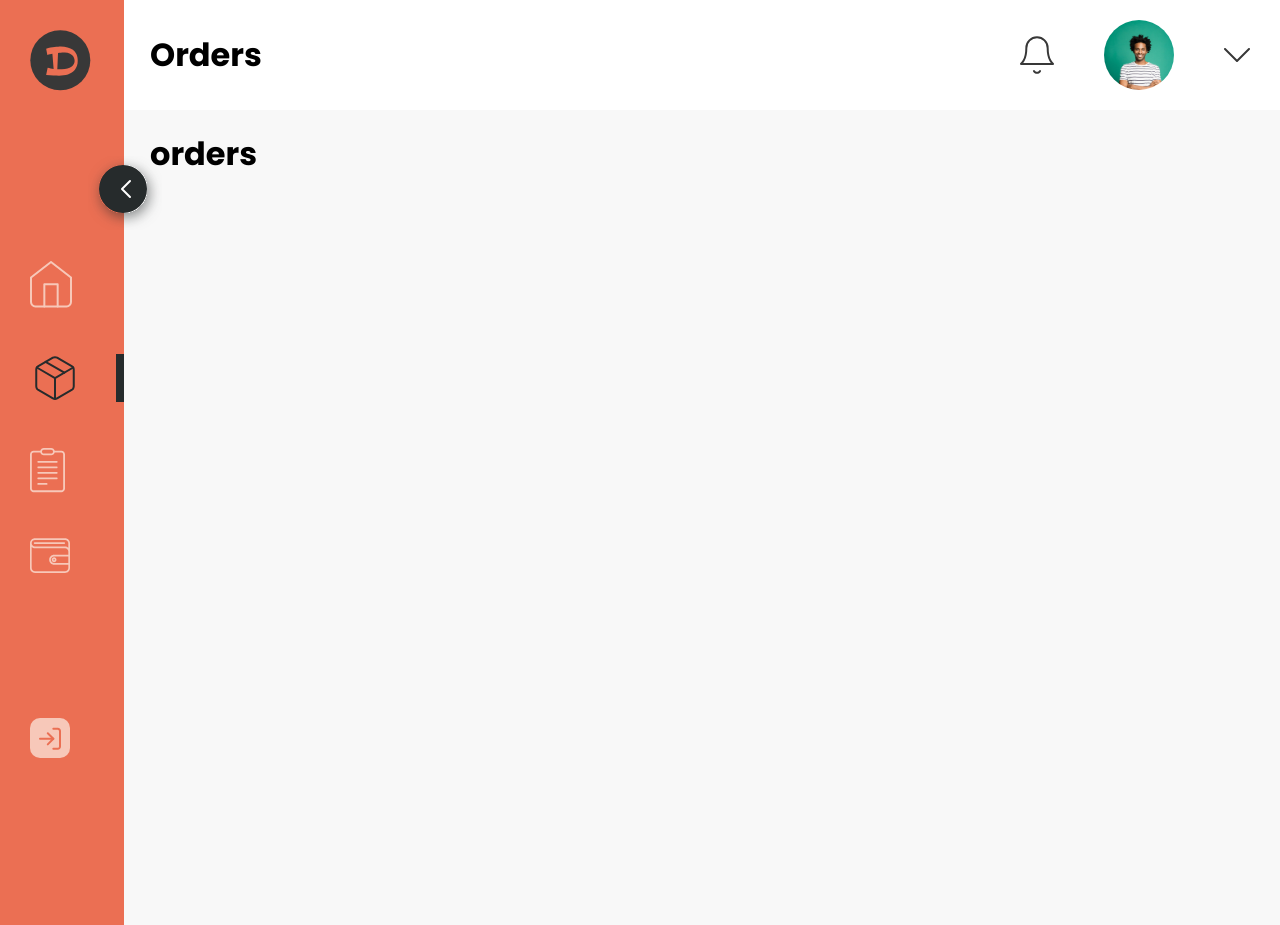
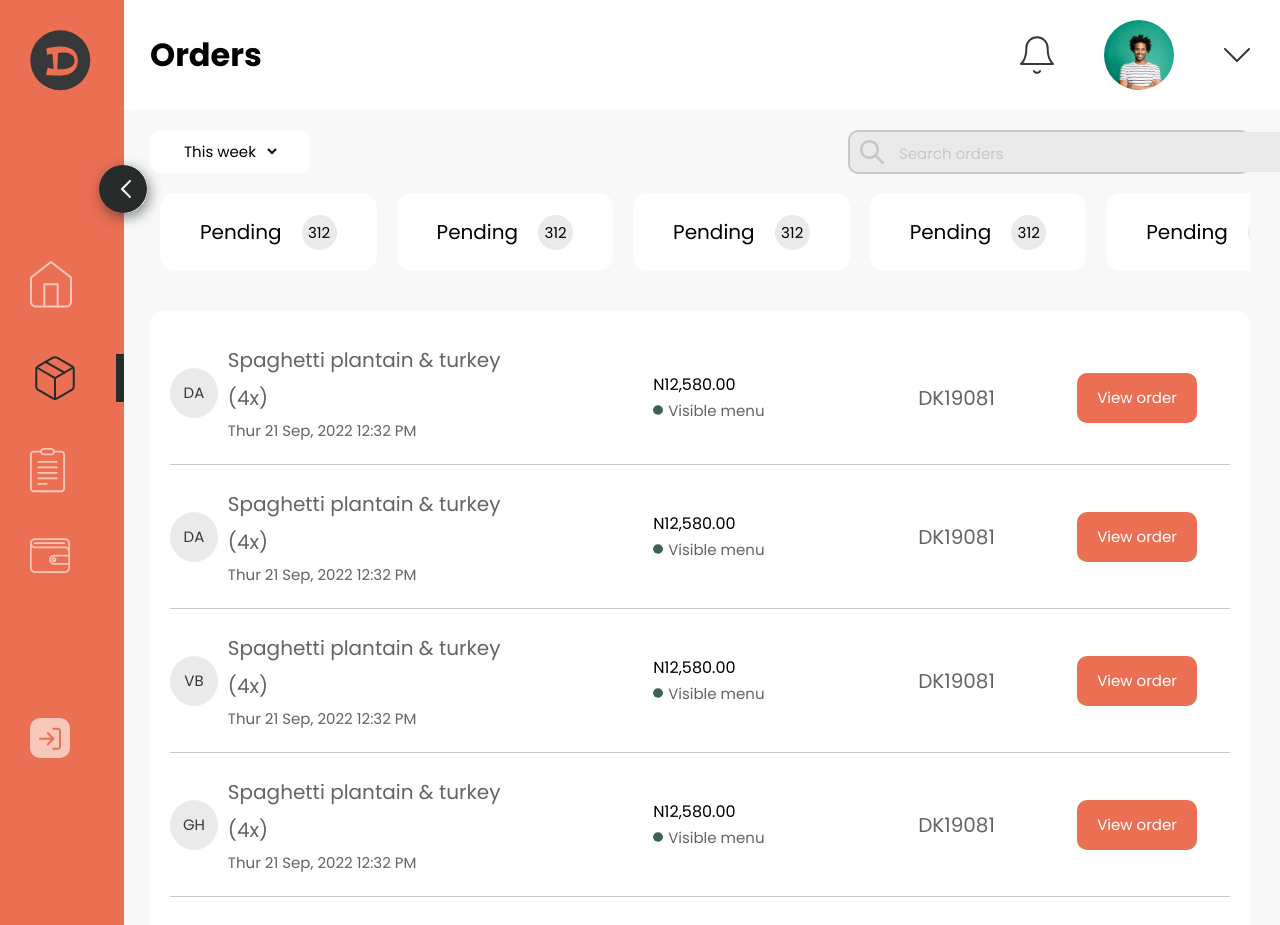
Before and after one commit to Doormart/dukavendor_web, a React (Create React App) app in the folder dukavendor_web/: page /orders in a window 1280 px wide. Shown: the top 925 px of the page. Built offline with nearby package versions, Linux system fonts and the light colour scheme.

Commit message:
completed all pages for review

```diff
--- a/dukavendor_web/src/index.css
+++ b/dukavendor_web/src/index.css
@@ -11,60 +11,70 @@ body {
   height: 100vh;
   /* overflow: hidden; */
 }
-.dashbord-container{
+
+.dashbord-container {
   display: flex;
   width: 100%;
   flex-direction: row;
 }
-.side-nav-register{
+
+.side-nav-register {
   width: 20%;
   min-width: 200px;
-  background-color:  #262B2C;
+  background-color: #262B2C;
   text-align: center;
   padding: 29px;
   min-height: 100vh
 }
-.button-section{
+
+.button-section {
   display: flex;
   flex-direction: row;
   align-items: center;
   margin-top: 30px;
   margin-bottom: 70px;
 }
-.reg-btn{
+
+.reg-btn {
   background: #476A6F;
   border-radius: 10px 0px 0px 10px;
   padding: 16px 24px;
-  border:none;
+  border: none;
   width: 100%;
   color: white;
 
 }
-.logo-btn{
+
+.logo-btn {
   background: #D9D9D9;
   border-radius: 0px 10px 10px 0px;
   align-items: center;
   padding: 16px 24px;
-  border:none;
+  border: none;
   width: 100%;
 }
+
 .reg-btn:active {
   transform: scale(1.1);
   transition: .1s;
 }
+
 .logo-btn:active {
   transform: scale(1.1);
   transition: .1s;
 }
-.logo-btn-noactive{
+
+.logo-btn-noactive {
   background: #D9D9D9;
 }
-.main-section-register{
+
+.main-section-register {
   width: 80%;
   /* min-width: 400px; */
   /* text-align: center; */
 }
-.box-btn{
+
+.box-btn {
   background: #EB6F53;
   border-radius: 12px;
   min-width: 40px;
@@ -73,7 +83,8 @@ body {
   color: white;
   /* align-items: center; */
 }
-.inner-btn-disabled{
+
+.inner-btn-disabled {
   background: #C7C7C7;
   color: #656464;
   border-radius: 12px;
@@ -82,10 +93,11 @@ body {
   padding: 5px
 }
 
-.inner-btn{
+.inner-btn {
   padding: 10px;
 }
-.text{
+
+.text {
   color: #FFFFFF;
   font-family: 'Poppins';
   font-style: normal;
@@ -94,7 +106,8 @@ body {
   line-height: 30px;
   padding-left: 15px;
 }
-.text-disabled{
+
+.text-disabled {
   color: #656464;
   font-family: 'Poppins';
   font-style: normal;
@@ -103,7 +116,8 @@ body {
   line-height: 30px;
   padding-left: 15px;
 }
-.box-btn .active{
+
+.box-btn .active {
   background: #C7C7C7;
   border-radius: 12px;
   width: 63px;
@@ -111,24 +125,28 @@ body {
   padding: 5px;
   align-items: center;
 }
-.vertical-line{
+
+.vertical-line {
   border-left: 2px solid #C7C7C7;
   height: 60px;
   margin-left: 25px;
 }
-.flex-d{
+
+.flex-d {
   display: flex;
   align-items: center;
 }
 
-.form-div{
+.form-div {
   padding: 15px 45px 45px;
 }
-.form-div p{
+
+.form-div p {
   padding-bottom: 20px;
 }
-.form-div h3{
-  color:  #262B2C;
+
+.form-div h3 {
+  color: #262B2C;
   font-family: 'Poppins';
   font-style: normal;
   font-weight: 400;
@@ -163,26 +181,30 @@ body {
   font-weight: 400;
   font-size: 15px;
 }
-.int{
+
+.int {
   display: flex;
   flex-direction: column;
   width: 100%;
 }
-h4{
+
+h4 {
   font-family: 'Poppins';
   font-weight: 400;
   font-size: 20px;
   line-height: 38px;
   color: #383838;
 }
-.text-p{
+
+.text-p {
   font-family: 'Poppins';
   font-style: normal;
   font-weight: 400;
   font-size: 20px;
   color: #656464;
 }
-label{
+
+label {
   padding: 10px;
   color: #383838;
   font-family: 'Poppins';
@@ -190,26 +212,51 @@ label{
   font-size: 18px;
   line-height: 27px;
 }
-::placeholder, select{
+
+::placeholder,
+select {
   color: #C7C7C7;
   font-family: 'Poppins';
   font-weight: 400;
   font-size: 15px;
   line-height: 30px;
 }
-select{
+
+select {
   border: 0px solid;
   background: #EAEAEA;
   outline: none;
   color: black;
 }
-.passwordinput{
-  padding: 5px;
-  width:100%;
-  border: 0px solid;
+
+.passwordinput {
+  /* padding: 12px 32px; */
   background: #EAEAEA;
+  border: 2px solid #C7C7C7;
+  border-radius: 10px;
+  flex: 1 1;
+  margin-right: 15px;
+  font-family: 'Poppins';
+  font-style: normal;
+  font-weight: 400;
+  font-size: 15px;
+
 }
-.file-input{
+
+.inputpass {
+  background: #EAEAEA;
+  border-radius: 10px;
+  padding: 12px 32px;
+  border: none;
+  flex: 1 1;
+  margin-right: 15px;
+  font-family: 'Poppins';
+  font-style: normal;
+  font-weight: 400;
+  font-size: 15px;
+}
+
+.file-input {
   min-width: 870px;
   height: 200px;
   background: #F8F8F8;
@@ -219,33 +266,39 @@ select{
   text-align: center;
   padding-top: 30px;
 }
-.input-hidden{
+
+.input-hidden {
   height: 2;
   overflow: hidden;
   width: 0;
 }
-input:focus{
-  outline: none;;
+
+input:focus {
+  outline: none;
+  ;
 }
 
-.label-hidden-input input{
+.label-hidden-input input {
   display: none;
 }
-.input-show label{
-  cursor:pointer;
+
+.input-show label {
+  cursor: pointer;
 }
-.label-hidden-input img{
+
+.label-hidden-input img {
   width: 40px !important;
 }
 
-.file-input h5{
+.file-input h5 {
   color: #EB6F53;
   font-family: 'Poppins';
   font-weight: 400;
   font-size: 25px;
   line-height: 38px;
 }
-.file-input p{
+
+.file-input p {
   font-family: 'Poppins';
   font-weight: 400;
   font-size: 20px;
@@ -253,10 +306,12 @@ input:focus{
   color: #656464;
   padding-bottom: 90px;
 }
-.span-text{
+
+.span-text {
   color: #EB6F53;
 }
-.textarea{
+
+.textarea {
   padding: 16px 32px;
   height: 100px;
   background: #EAEAEA;
@@ -265,7 +320,8 @@ input:focus{
   border: 2px solid #C7C7C7;
   outline: none;
 }
-.file-table{
+
+.file-table {
   height: auto;
   padding: 20px;
   border: 2px solid #C5D0E0;
@@ -275,17 +331,20 @@ input:focus{
   min-width: 870px;
 
 }
-input:focus{
+
+input:focus {
   background-color: #fff;
   outline: none;
   color: #383838;
 }
-textarea:focus{
+
+textarea:focus {
   background-color: #fff;
   outline: none;
   color: #383838;
 }
-.label-hidden-input{
+
+.label-hidden-input {
   display: flex;
   align-items: center;
   justify-content: right;
@@ -294,13 +353,14 @@ textarea:focus{
   height: 40pxpx;
   padding: 10px 18px;
   width: fit-content;
-    right: 0 ;
+  right: 0;
   bottom: 0px;
 }
-.undesable-btn{
+
+.undesable-btn {
   background: #EB6F53;
   border-radius: 15px;
-  padding: 16px 300px;
+  padding: 10px 250px;
   font-family: 'Poppins';
   font-weight: 400;
   font-size: 25px;
@@ -309,7 +369,7 @@ textarea:focus{
   align-items: center;
   margin-top: 160px;
   min-height: 20px;
-  border:none
+  border: none
 }
 
 .otp-box {
@@ -321,13 +381,15 @@ textarea:focus{
   height: 70px;
   width: 70px;
 }
+
 button[disabled] {
   background-color: #ccc;
   color: #777;
   cursor: not-allowed;
   font-size: 24px;
 }
-.otp-input{
+
+.otp-input {
   background: #F8F8F8;
   border: 0px solid #656464;
   border-radius: 16px;
@@ -338,24 +400,26 @@ textarea:focus{
 }
 
 /* dashboard css */
-.dashboard{
+.dashboard {
   display: flex;
   flex-direction: row;
   /* width: 100vw; */
   position: relative;
 }
-.side-nav{
+
+.side-nav {
   width: 16%;
   background: #EB6F53;
   min-height: 100vh;
   bottom: 0;
   top: 0;
-  padding:30px 0px 30px 30px;
+  padding: 30px 0px 30px 30px;
   position: absolute;
   z-index: 1;
   transition: width 0.5s ease-out
 }
-.header{
+
+.header {
   /* height: 134px; */
   background: #FFFFFF;
   box-shadow: 0px 1px 31px 3px rgba(56, 56, 56, 0.05);
@@ -365,26 +429,31 @@ textarea:focus{
   display: flex;
   justify-content: space-between;
 }
-.nav-items{
+
+.nav-items {
   display: flex;
   flex-direction: row;
   align-items: center;
   padding-bottom: 45px;
 }
-.nav-items-img{
+
+.nav-items-img {
   padding-right: 20px;
 }
-.nav-items span{
+
+.nav-items span {
   color: #F7C8B9;
   font-family: 'Poppins';
   /* font-weight: 500; */
   font-size: 20px;
   line-height: 45px;
 }
-.nav-box{
+
+.nav-box {
   padding-top: 80px;
 }
-.minimized{
+
+.minimized {
   width: 5%;
   background: #EB6F53;
   min-height: 100vh;
@@ -395,12 +464,14 @@ textarea:focus{
   z-index: 1;
   transition: width 0.5s ease;
 }
-.hide-text{
+
+.hide-text {
   display: none;
   opacity: 0;
   transition: opacity 1s ease-in-out;
 }
-.active-page{
+
+.active-page {
   display: flex;
   flex-direction: row;
   align-items: center;
@@ -408,24 +479,29 @@ textarea:focus{
   border-right: 5px solid #262B2C;
   color: #262B2C;
 }
-.main{
+
+.main {
   width: 100%;
-  background-color:   #F8F8F8;
+  background-color: #F8F8F8;
   /* min-height: auto; */
 }
-.profile-section{
+
+.profile-section {
   display: flex;
   justify-content: space-between;
   align-items: center;
 }
-.p{
+
+.p {
   color: #262B2C;
 }
-.main-container{
+
+.main-container {
   padding: 20px 30px 30px 150px;
   background-color: #F8F8F8;
 }
-.select-div{
+
+.select-div {
   width: 140px;
   /* margin-left: 30px; */
   margin-bottom: 10px;
@@ -434,25 +510,28 @@ textarea:focus{
   display: flex;
   flex-direction: row;
   justify-content: space-around;
-  padding:10px;
+  padding: 10px;
   align-items: center;
 }
-.s-p{
+
+.s-p {
   font-family: 'Poppins';
-  font-weight:600;
+  font-weight: 600;
   font-size: 16px;
   line-height: 30px;
   /* display: flex; */
   align-items: center;
   color: #383838;
 }
-.b-p{
+
+.b-p {
   font-family: 'Poppins';
   font-weight: 500;
   font-size: 20px;
   color: #C7C7C7;
 }
-.b-p-c{
+
+.b-p-c {
   font-family: 'Poppins';
   font-style: normal;
   font-weight: 500;
@@ -461,12 +540,14 @@ textarea:focus{
   color: #EB6F53;
 
 }
-.dashboard-card{
+
+.dashboard-card {
   display: flex;
   overflow-x: scroll;
   overflow: auto
 }
-.card{
+
+.card {
   min-width: 250px;
   height: 120px;
   background: #FFFFFF;
@@ -474,13 +555,15 @@ textarea:focus{
   margin: 10px;
   padding: 20px 20px 35px 10px;
 }
-.s-p-light{
+
+.s-p-light {
   font-family: 'Poppins';
   font-weight: 400;
   font-size: 15px;
   color: #656464;
 }
-.graph-container{
+
+.graph-container {
   width: 100%;
   height: auto;
   background-color: #F8F8F8;
@@ -488,7 +571,8 @@ color: #656464;
   display: flex;
   justify-content: space-around;
 }
-.graph{
+
+.graph {
   height: 250px;
   width: 50%;
   margin-top: 10px;
@@ -496,7 +580,8 @@ color: #656464;
   padding: 20px;
   border-radius: 12px;
 }
-.dashboard-table{
+
+.dashboard-table {
   /* width: 100%; */
   height: auto;
   background: #FFFFFF;
@@ -504,8 +589,9 @@ color: #656464;
   margin-top: 20px;
   padding: 30px 30px 10px 50px;
 }
-.small-button{
-  border:none;
+
+.small-button {
+  border: none;
   color: #FFFFFF;
   background: #EB6F53;
   border-radius: 10px;
@@ -514,32 +600,38 @@ color: #656464;
   font-weight: 400;
   font-size: 15px;
 }
+
 .circle {
-  position: relative; /* required for the pseudo-element */
+  position: relative;
+  /* required for the pseudo-element */
   width: 50px;
   height: 50px;
   border-radius: 50%;
   background-color: #EAEAEA;
-    font-size:15px;
-    color:#383838;
-    text-align:center;
-    line-height:50px;
+  font-size: 15px;
+  color: #383838;
+  text-align: center;
+  line-height: 50px;
 }
-.activeCircle{
-  position: relative; /* required for the pseudo-element */
+
+.activeCircle {
+  position: relative;
+  /* required for the pseudo-element */
   width: 50px;
   height: 50px;
   border-radius: 50%;
   background: #DBEEF1;
   opacity: 0.32;
-  font-size:15px;
-  color:#383838;
-  text-align:center;
-  line-height:50px;
+  font-size: 15px;
+  color: #383838;
+  text-align: center;
+  line-height: 50px;
 }
+
 table {
   border-collapse: collapse;
 }
+
 thead:nth-child(1) {
   border-bottom: 1px solid #C5D0E0;
   color: #383838;
@@ -547,16 +639,19 @@ thead:nth-child(1) {
   font-weight: 400;
   font-size: 25px;
 }
-td{
+
+td {
   /* color: #656464; */
 }
-.activeTable{
+
+.activeTable {
   color: #262B2C !important;
   font-family: 'Poppins';
   font-weight: 600;
   font-size: 21px;
 }
-.boldText{
+
+.boldText {
   font-family: 'Poppins';
   font-style: normal;
   font-weight: 400;
@@ -564,7 +659,8 @@ td{
   line-height: 52px;
   color: #262B2C;
 }
-.greysmalltext{
+
+.greysmalltext {
   font-family: 'Poppins';
   font-style: normal;
   font-weight: 400;
@@ -572,7 +668,8 @@ td{
   line-height: 38px;
   color: #656464;
 }
-.boldsmalltext{
+
+.boldsmalltext {
   font-family: 'Poppins';
   font-style: normal;
   font-weight: 500;
@@ -580,7 +677,8 @@ td{
   line-height: 38px;
   color: #262B2C;
 }
-.greysmallesttext{
+
+.greysmallesttext {
   font-family: 'Poppins';
   font-style: normal;
   font-weight: 400;
@@ -588,7 +686,8 @@ td{
   line-height: 27px;
   color: #656464;
 }
-.withdrawerbtn{
+
+.withdrawerbtn {
   width: 210px;
   height: 70px;
   background: #EB6F53;
@@ -601,11 +700,13 @@ td{
   line-height: 38px;
   color: #FFFFFF;
 }
-.hr{
+
+.hr {
   border: 1px solid #C7C7C7;
   width: 100%;
 }
-.searchinputDiv{
+
+.searchinputDiv {
   background-color: #EAEAEA;
   width: 388px;
   padding: 0px 0px 0px 10px;
@@ -613,7 +714,8 @@ td{
   border-radius: 10px;
   border: 2px solid #C7C7C7;
 }
-.searchinput{
+
+.searchinput {
   padding: 5px;
   background-color: #EAEAEA;
   font-family: 'Poppins';
@@ -622,12 +724,12 @@ td{
   font-size: 20px;
   line-height: 30px;
   width: 388px;
-  border-top-right-radius:10px;
-  border-bottom-right-radius:10px;
+  border-top-right-radius: 10px;
+  border-bottom-right-radius: 10px;
   border: none
+}
 
-}
-.viewbtn{
+.viewbtn {
   background: #EB6F53;
   border-radius: 10px;
   border: none;
@@ -639,6 +741,7 @@ td{
   line-height: 30px;
   color: #FFFFFF;
 }
+
 .modal-overlay {
   position: fixed;
   top: 0;
@@ -699,11 +802,51 @@ td{
   opacity: 1;
   visibility: visible;
 }
-@media (min-width:320px)  { /* smartphones, iPhone, portrait 480x320 phones */ }
-@media (min-width:481px)  { /* portrait e-readers (Nook/Kindle), smaller tablets @ 600 or @ 640 wide. */ }
-@media (min-width:641px)  { /* portrait tablets, portrait iPad, landscape e-readers, landscape 800x480 or 854x480 phones */ }
-@media (min-width:961px)  { /* tablet, landscape iPad, lo-res laptops ands desktops */ }
+
+.small-card {
+  display: flex;
+  flex-direction: row;
+  background-color: #FFFFFF;
+  align-items: center;
+  padding: 20px 40px;
+  border-radius: 15px;
+  justify-content: space-between;
+  margin: 10px;
+}
+
+.small-cir {
+  width: 35px;
+  height: 35px;
+  border-radius: 25px;
+  background-color: #EAEAEA;
+  color: white;
+  display: flex;
+  justify-content: center;
+  align-items: center;
+  text-align: center;
+}
+
+
+
+
+@media (min-width:320px) {
+  /* smartphones, iPhone, portrait 480x320 phones */
+}
+
+@media (min-width:481px) {
+  /* portrait e-readers (Nook/Kindle), smaller tablets @ 600 or @ 640 wide. */
+}
+
+@media (min-width:641px) {
+  /* portrait tablets, portrait iPad, landscape e-readers, landscape 800x480 or 854x480 phones */
+}
+
+@media (min-width:961px) {
+  /* tablet, landscape iPad, lo-res laptops ands desktops */
+}
+
 @media (max-width:1025px) {
+
   /* big landscape tablets, laptops, and desktops */
   .row {
     display: flex;
@@ -711,4 +854,7 @@ td{
     margin-bottom: 10px;
   }
 }
-@media (min-width:1281px) { /* hi-res laptops and desktops */ }
+
+@media (min-width:1281px) {
+  /* hi-res laptops and desktops */
+}
--- a/dukavendor_web/src/pages/Comfirmation.jsx
+++ b/dukavendor_web/src/pages/Comfirmation.jsx
@@ -51,7 +51,7 @@ function Comfirmation() {
 
                 <div className='flex-d'>
                     <div className='box-btn'>
-                        <p style={{ paddingTop: '10px' }}>3</p>
+                        <p style={{ paddingTop: '10px' }}>2</p>
                     </div>
                     <span className='text'>Confirm contact information</span>
                 </div>
--- a/dukavendor_web/src/pages/Orders.jsx
+++ b/dukavendor_web/src/pages/Orders.jsx
@@ -1,13 +1,151 @@
 import React from 'react'
 import Dashboard from './Dashboard'
+import { useState } from 'react';
+import Search from '../img/search.svg'
+import Dot from '../img/dot.svg'
 
 function Orders() {
+  const cards = [1, 2, 3, 4, 5];
+  const [searchQuery, setSearchQuery] = useState("");
+  const [active, setActive] = useState(false);
+  const handleSearchChange = (e) => {
+    setSearchQuery(e.target.value);
+  };
   return (
     <Dashboard>
-      <div style={{height:'100vh'}}>
-      <h1>orders</h1>
-    </div>
-    </Dashboard>
+      <div style={{ height: '100%' }}>
+        <div style={{ display: 'flex', flexDirection: 'row', justifyContent: 'space-between' }}>
+          <div className='select-div'>
+            <select onChange={handleSearchChange} style={{ backgroundColor: 'white', width: '100px' }}>
+              <option value="name">This week</option>
+              <option value="saab">month</option>
+              <option value="fiat">year</option>
+              <option value="audi">Audi</option>
+            </select>
+          </div>
+          <div >
+            <div className='searchinputDiv' style={{ display: 'flex', flexDirection: 'row', alignItems: 'center' }}>
+              <img src={Search} style={{ paddingRight: '10px' }} />
+              <input type="text" placeholder='Search orders' className='searchinput' onChange={handleSearchChange} />
+            </div>
+          </div>
+        </div>
+        <div style={{ display: 'flex', flexDirection: 'row', width: '100%', justifyContent: 'space-around', overflowX: 'auto' }}>
+          {cards.map(card => (
+            <div className='small-card' key={card} style={{ backgroundColor: active[card] ? "#476A6F" : "#FFFFFF" }} onClick={() => setActive({ ...active, [card]: !active[card] })}>
+              <p className='greysmalltext' style={{ paddingRight: '20px', color: active[card] ? "white" : "black" }}>Pending</p>
+              <div className='small-cir'>
+                <p className='greysmallesttext' style={{ color: active[card] ? "#262B2C" : "black" }}>312</p>
+              </div>
+            </div>
+          ))}
+        </div>
+        <div style={{ backgroundColor: 'white', borderRadius: '15px', padding: '20px 20px', marginTop: '30px', zIndex: '1' }}>
+          <table style={{ width: '100%' }}>
+            <thead style={{ borderBottom: 'none' }}>
+              <tr>
+                <td></td>
+                <td></td>
+                <td></td>
+                <td></td>
+              </tr>
+            </thead>
+            <tbody>
+              <tr style={{ borderBottom: '1px solid #C7C7C7'}}>
+                <td style={{ display: "flex", flexDirection: "row", alignItems: "center", width: '75%', marginBottom:'20px',marginTop:'10px' }}>
+                  <div className='circle' style={{ marginRight: '10px' }}>DA</div>
+                  <div>
+                    <p className='greysmalltext'>Spaghetti plantain & turkey (4x)</p>
+                    <p className='greysmallesttext'>Thur 21 Sep, 2022 12:32 PM</p>
+                  </div>
+                </td>
+                <td style={{ width: '25%',  }}>
+                  <p >N12,580.00</p>
+                  <div style={{ display: "flex", flexDirection: "", alignItems: "center" }}>
+                    <img src={Dot} style={{ paddingRight: '5px', width: "10px" }} />
+                    <p className='greysmallesttext'>Visible menu</p>
+                  </div>
+                </td>
+                <td  style={{ width: '15%' }}className='greysmalltext'>DK19081</td>
+                <td style={{ width: '10 %' }}><button className='viewbtn'>View order</button></td>
+              </tr>
+              <tr style={{ borderBottom: '1px solid #C7C7C7' }}>
+                <td style={{ display: "flex", flexDirection: "row", alignItems: "center", width: '75%',marginBottom:'20px',marginTop:'20px' }}>
+                  <div className='circle' style={{ marginRight: '10px' }}>DA</div>
+                  <div>
+                    <p className='greysmalltext'>Spaghetti plantain & turkey (4x)</p>
+                    <p className='greysmallesttext'>Thur 21 Sep, 2022 12:32 PM</p>
+                  </div>
+                </td>
+                <td style={{ width: '25%' }}>
+                  <p>N12,580.00</p>
+                  <div style={{ display: "flex", flexDirection: "", alignItems: "center" }}>
+                    <img src={Dot} style={{ paddingRight: '5px', width: "10px" }} />
+                    <p className='greysmallesttext'>Visible menu</p>
+                  </div>
+                </td>
+                <td  style={{ width: '15%' }}className='greysmalltext'>DK19081</td>
+                <td style={{ width: '10 %' }}><button className='viewbtn'>View order</button></td>
+              </tr>
+              <tr style={{ borderBottom: '1px solid #C7C7C7' }}>
+                <td style={{ display: "flex", flexDirection: "row", alignItems: "center", width: '75%',marginBottom:'20px',marginTop:'20px' }}>
+                  <div className='circle' style={{ marginRight: '10px' }}>VB</div>
+                  <div>
+                    <p className='greysmalltext'>Spaghetti plantain & turkey (4x)</p>
+                    <p className='greysmallesttext'>Thur 21 Sep, 2022 12:32 PM</p>
+                  </div>
+                </td>
+                <td style={{ width: '25%' }}>
+                  <p>N12,580.00</p>
+                  <div style={{ display: "flex", flexDirection: "", alignItems: "center" }}>
+                    <img src={Dot} style={{ paddingRight: '5px', width: "10px" }} />
+                    <p className='greysmallesttext'>Visible menu</p>
+                  </div>
+                </td>
+                <td  style={{ width: '15%' }}className='greysmalltext'>DK19081</td>
+                <td style={{ width: '10 %' }}><button className='viewbtn'>View order</button></td>
+              </tr>
+              <tr style={{ borderBottom: '1px solid #C7C7C7' }}>
+                <td style={{ display: "flex", flexDirection: "row", alignItems: "center", width: '75%',marginBottom:'20px',marginTop:'20px' }}>
+                  <div className='circle' style={{ marginRight: '10px' }}>GH</div>
+                  <div>
+                    <p className='greysmalltext'>Spaghetti plantain & turkey (4x)</p>
+                    <p className='greysmallesttext'>Thur 21 Sep, 2022 12:32 PM</p>
+                  </div>
+                </td>
+                <td style={{ width: '25%' }}>
+                  <p>N12,580.00</p>
+                  <div style={{ display: "flex", flexDirection: "", alignItems: "center" }}>
+                    <img src={Dot} style={{ paddingRight: '5px', width: "10px" }} />
+                    <p className='greysmallesttext'>Visible menu</p>
+                  </div>
+                </td>
+                <td  style={{ width: '15%' }}className='greysmalltext'>DK19081</td>
+                <td style={{ width: '10 %' }}><button className='viewbtn'>View order</button></td>
+              </tr>
+              <tr style={{ borderBottom: '1px solid #C7C7C7' }}>
+                <td style={{ display: "flex", flexDirection: "row", alignItems: "center", width: '75%' ,marginBottom:'20px',marginTop:'20px'}}>
+                  <div className='circle' style={{ marginRight: '10px' }}>NB</div>
+                  <div>
+                    <p className='greysmalltext'>Spaghetti plantain & turkey (4x)</p>
+                    <p className='greysmallesttext'>Thur 21 Sep, 2022 12:32 PM</p>
+                  </div>
+                </td>
+                <td style={{ width: '25%' }}>
+                  <p>N12,580.00</p>
+                  <div style={{ display: "flex", flexDirection: "", alignItems: "center" }}>
+                    <img src={Dot} style={{ paddingRight: '5px', width: "10px" }} />
+                    <p className='greysmallesttext'>Visible menu</p>
+                  </div>
+                </td>
+                <td  style={{ width: '15%' }}className='greysmalltext'>DK19081</td>
+                <td style={{ width: '10 %' }}><button className='viewbtn'>View order</button></td>
+              </tr>
+            </tbody>
+          </table>
+        </div>
+      </div>
+    </Dashboard >
   )
 }
 
--- a/dukavendor_web/src/pages/Products.jsx
+++ b/dukavendor_web/src/pages/Products.jsx
@@ -107,7 +107,7 @@ and small beef" value={email} onChange={(event) => setEmail(event.target.value)}
             </div>
           </div>
         </div>
-        <div style={{ backgroundColor: 'white', borderRadius: '15px', padding: '20px 20px', marginTop: '30px', zIndex: '1' }}>
+        <div style={{ backgroundColor: 'white', borderRadius: '15px', padding: '20px 20px', marginTop: '10px', zIndex: '1' }}>
           <table style={{ width: '100%' }}>
             <thead style={{ borderBottom: 'none' }}>
               <tr>
--- a/dukavendor_web/src/pages/Wallet.jsx
+++ b/dukavendor_web/src/pages/Wallet.jsx
@@ -64,7 +64,7 @@ export default function Wallet() {
               {currentData.map((row) => (
                 <tr key={row.id} style={{ borderBottom: '1px solid #C7C7C7',height:'30px' }}>
                   <td style={{marginBottom:"90px"}}>
-                    <p style={{marginTop:"30px"}}className='boldsmalltext'>Debited</p>
+                    <p style={{marginTop:"20px"}}className='boldsmalltext'>Debited</p>
                     <p className='greysmallesttext'>Friday, 18th April, 2022</p>
                     <p  style={{marginBottom:"15px"}} className='greysmallesttext'>07:20 PM</p>
                   </td>
```
Also changed, not shown: dukavendor_web/src/pages/Register.jsx (+6 -6 lines). Lines whose indentation alone changed are shown as unchanged.
